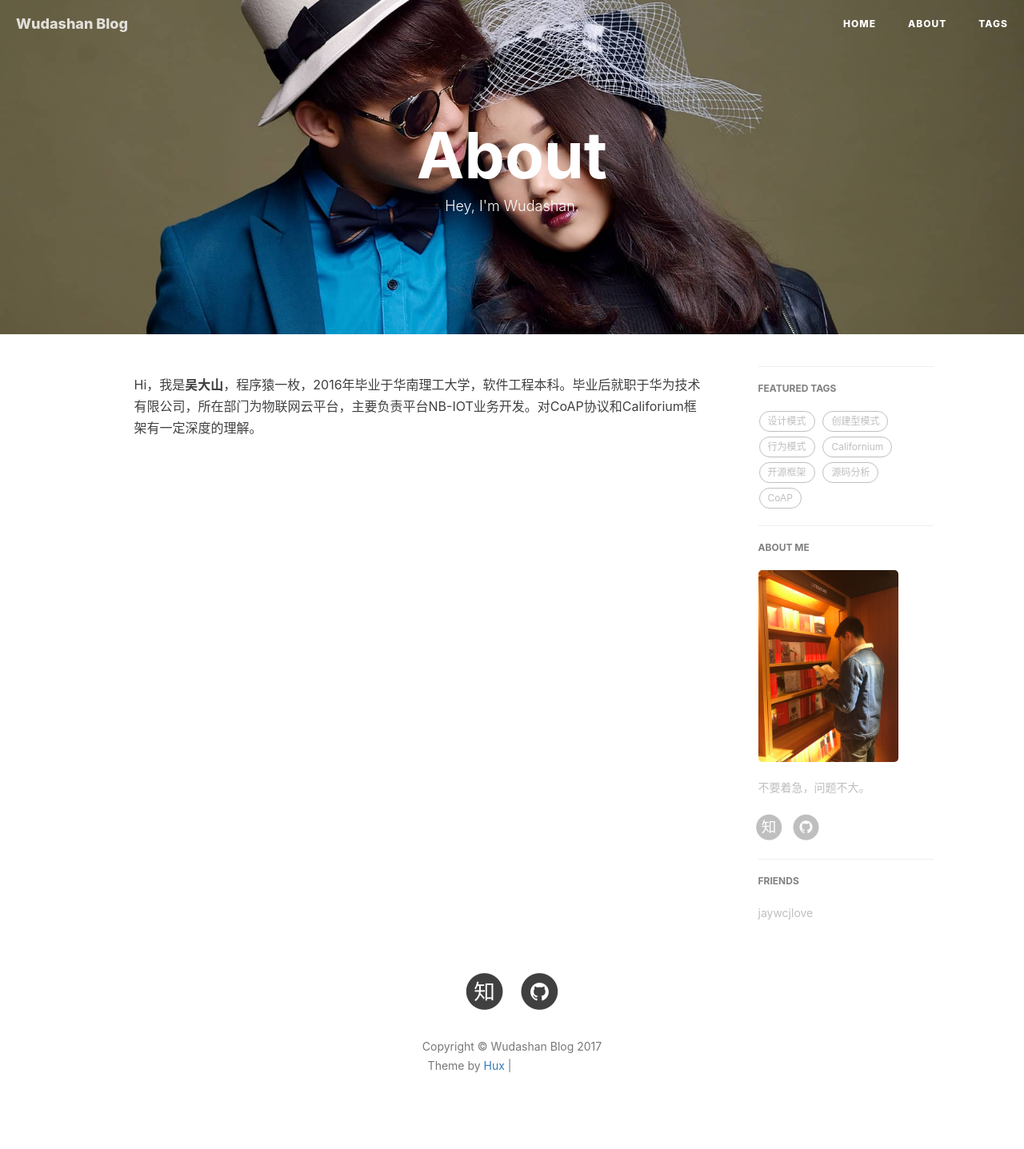
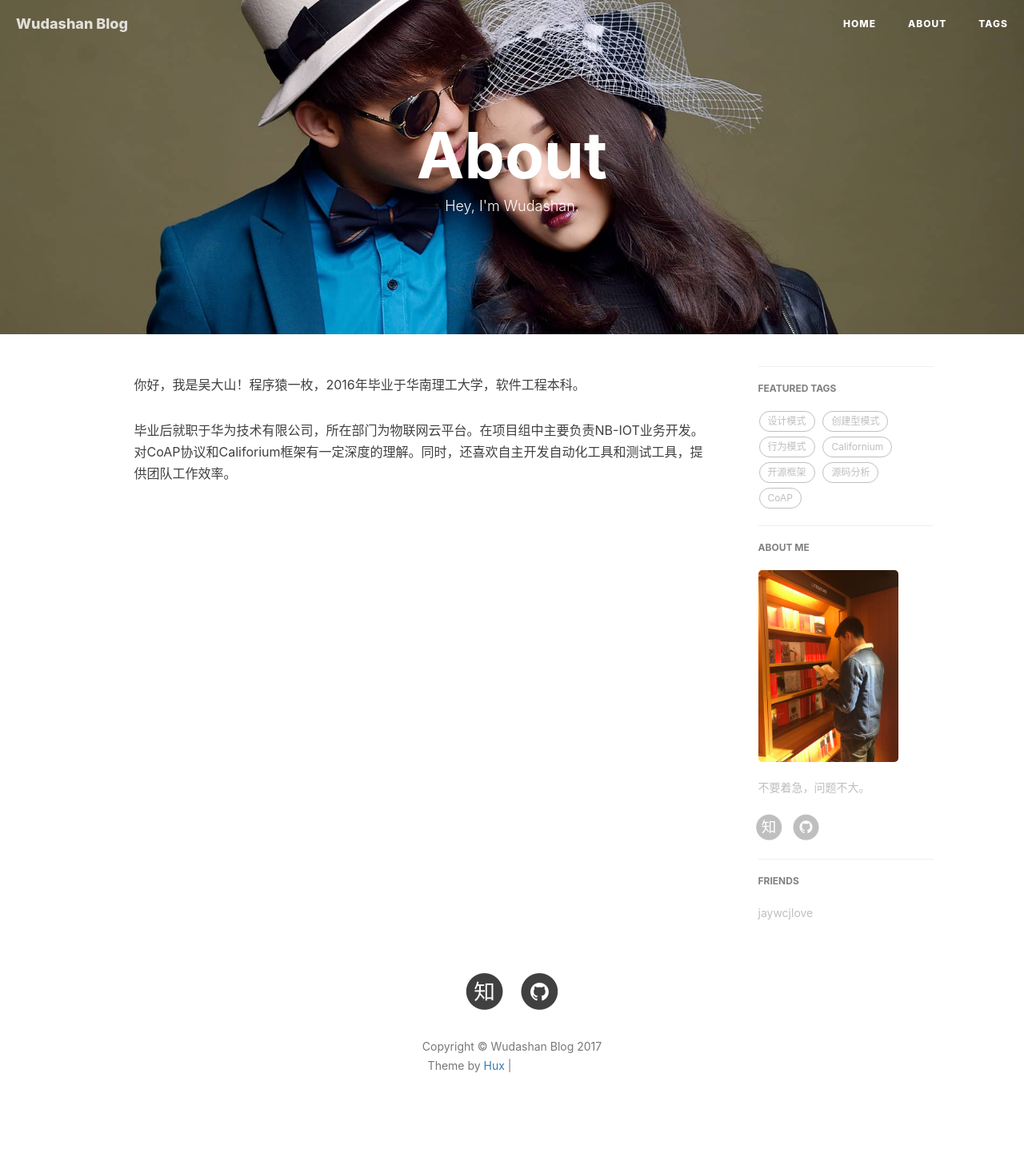
Before and after one commit to wudashan/wudashan.github.io, a Jekyll site: the page built from about.html, in a window 1280 px wide. Shown: the whole page at 80% size. Built offline with Jekyll 4.4.1, drawn with Linux system fonts in a browser that asks for light colours; nearby versions of some CDN libraries; comment, search, counter and statistics services are not loaded; grey boxes are pictures that could not be loaded.

Commit message:
更新个人简介

```diff
--- a/about.html
+++ b/about.html
@@ -10,7 +10,10 @@ header-img: "img/about-bg.jpg"
 <div class="zh post-container">
 
     <!--copied from markdown -->
-    <p>Hi，我是<strong>吴大山</strong>，程序猿一枚，2016年毕业于华南理工大学，软件工程本科。毕业后就职于华为技术有限公司，所在部门为物联网云平台，主要负责平台NB-IOT业务开发。对CoAP协议和Califorium框架有一定深度的理解。</p>
+    <p data-anchor-id="vmuw">你好，我是吴大山！程序猿一枚，2016年毕业于华南理工大学，软件工程本科。</p>
+    <p data-anchor-id="b66n">毕业后就职于华为技术有限公司，所在部门为物联网云平台。在项目组中主要负责NB-IOT业务开发。对CoAP协议和Califorium框架有一定深度的理解。同时，还喜欢自主开发自动化工具和测试工具，提供团队工作效率。</p>
+
+
 
 
 </div>
```
